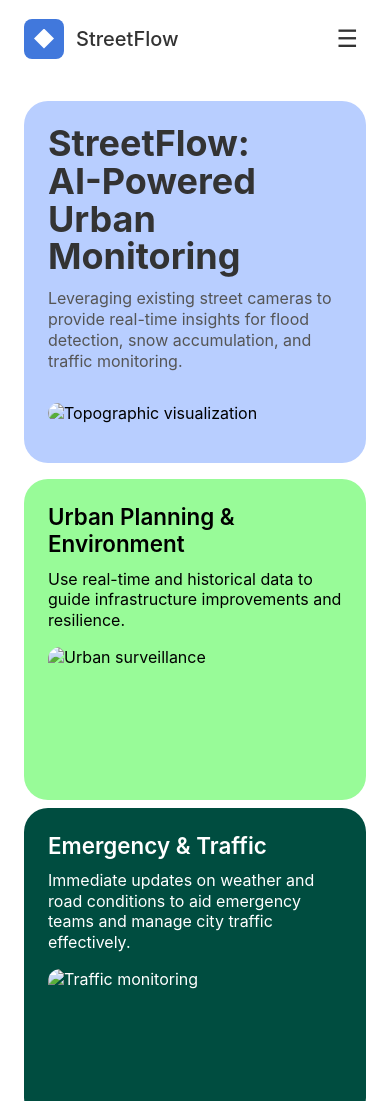
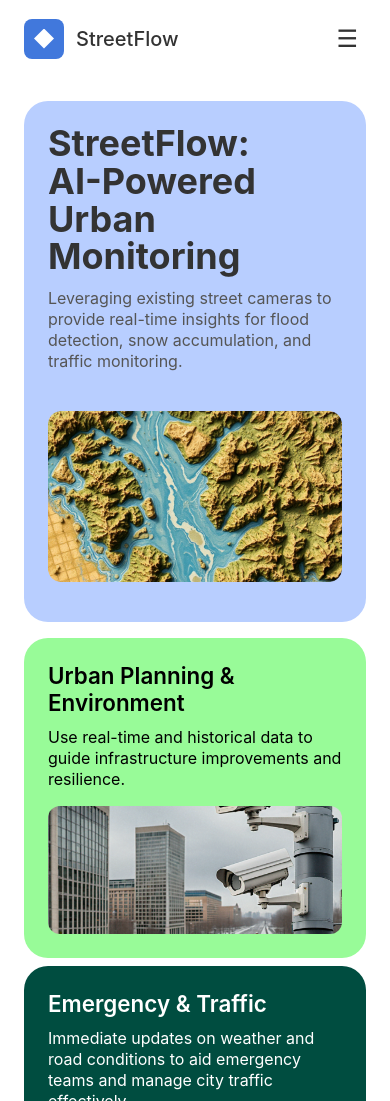
Before and after one commit to streetflow-tech/streetflow-tech.github.io, a plain HTML site: page index.html in a window 390 px wide. Shown: the top 1101 px of the page. Drawn offline with Linux system fonts and the light colour scheme.

Commit message:
image assets added

```diff
--- a/index.html
+++ b/index.html
@@ -98,6 +98,7 @@
             position: relative;
             display: flex;
             flex-direction: column;
+            justify-content: space-between;
         }
 
         .hero-left h1 {
@@ -105,6 +106,7 @@
             line-height: 1.05;
             margin-bottom: 0.75rem;
             color: #333;
+            max-width: 60%;
         }
 
         .hero-left p {
@@ -112,12 +114,15 @@
             line-height: 1.3;
             color: #555;
             margin-bottom: 1rem;
-            max-width: 500px;
+            max-width: 60%;
         }
 
         .hero-map {
-            width: 60%;
-            margin-left: auto;
+            width: 45%;
+            position: absolute;
+            right: 2rem;
+            top: 50%;
+            transform: translateY(-50%);
             border-radius: 0.75rem;
             overflow: hidden;
         }
@@ -709,6 +714,22 @@
                 justify-content: space-between; /* Ensure logo and button are on opposite ends */
             }
         }
+
+        @media (max-width: 768px) {
+            .hero-left h1,
+            .hero-left p {
+                max-width: 100%;
+            }
+
+            .hero-map {
+                position: relative;
+                width: 100%;
+                right: 0;
+                top: 0;
+                transform: none;
+                margin-top: 1.5rem;
+            }
+        }
     </style>
 </head>
 <body>
@@ -741,18 +762,18 @@
             <div class="hero-left">
                 <h1>StreetFlow:<br>AI-Powered<br>Urban Monitoring</h1>
                 <p>Leveraging existing street cameras to provide real-time insights for flood detection, snow accumulation, and traffic monitoring.</p>
-                <img src="path-to-map-image.jpg" alt="Topographic visualization" class="hero-map">
+                <img src="assets/topo.png" alt="Topographic visualization" class="hero-map">
             </div>
             <div class="hero-right">
                 <div class="feature-card green">
                     <h2>Urban Planning & Environment</h2>
                     <p>Use real-time and historical data to guide infrastructure improvements and resilience.</p>
-                    <img src="path-to-urban-image.jpg" alt="Urban surveillance">
+                    <img src="assets/urban.png" alt="Urban surveillance">
                 </div>
                 <div class="feature-card dark-green">
                     <h2>Emergency & Traffic</h2>
                     <p>Immediate updates on weather and road conditions to aid emergency teams and manage city traffic effectively.</p>
-                    <img src="path-to-traffic-image.jpg" alt="Traffic monitoring">
+                    <img src="assets/traffic.png" alt="Traffic monitoring">
                 </div>
             </div>
         </section>
@@ -804,7 +825,7 @@
                         <p>Data-driven insights foster smarter planning and preparation for future challenges, improving overall city resilience.</p>
                     </div>
                 </div>
-                <img src="path-to-aerial-image.jpg" alt="Aerial view of coastal urban area" class="benefits-image">
+                <img src="assets/aerial.png" alt="Aerial view of coastal urban area" class="benefits-image">
             </div>
         </section>
 
@@ -833,7 +854,7 @@
             </div>
 
             <div class="achievement-section">
-                <img src="path-to-team-image.jpg" alt="Team photo" class="team-image">
+                <img src="assets/team.png" alt="Team photo" class="team-image">
                 <div class="achievement-content">
                     <h3>First place at the Ecotech Hackathon in Estonia by Garage48</h3>
                     <a href="https://garage48.org/blog/ecotech-hackathon-we-made-urban-water-smart" class="learn-more" target="_blank" rel="noopener noreferrer">Learn more →</a>
```
Also changed, not shown: assets/aerial.png (added), assets/team.png (added), assets/topo.png (added), assets/traffic.png (added), assets/urban.png (added), 1 other file.
